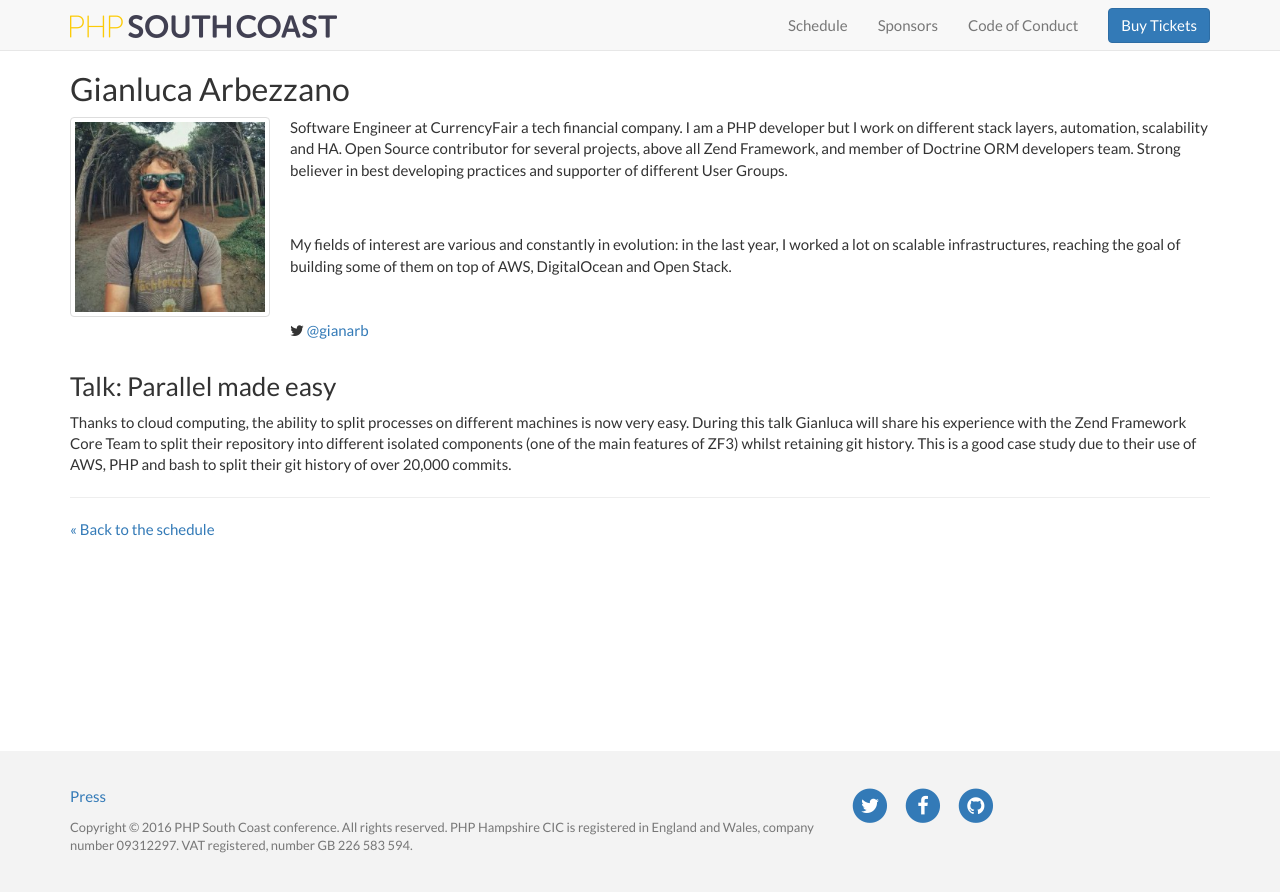
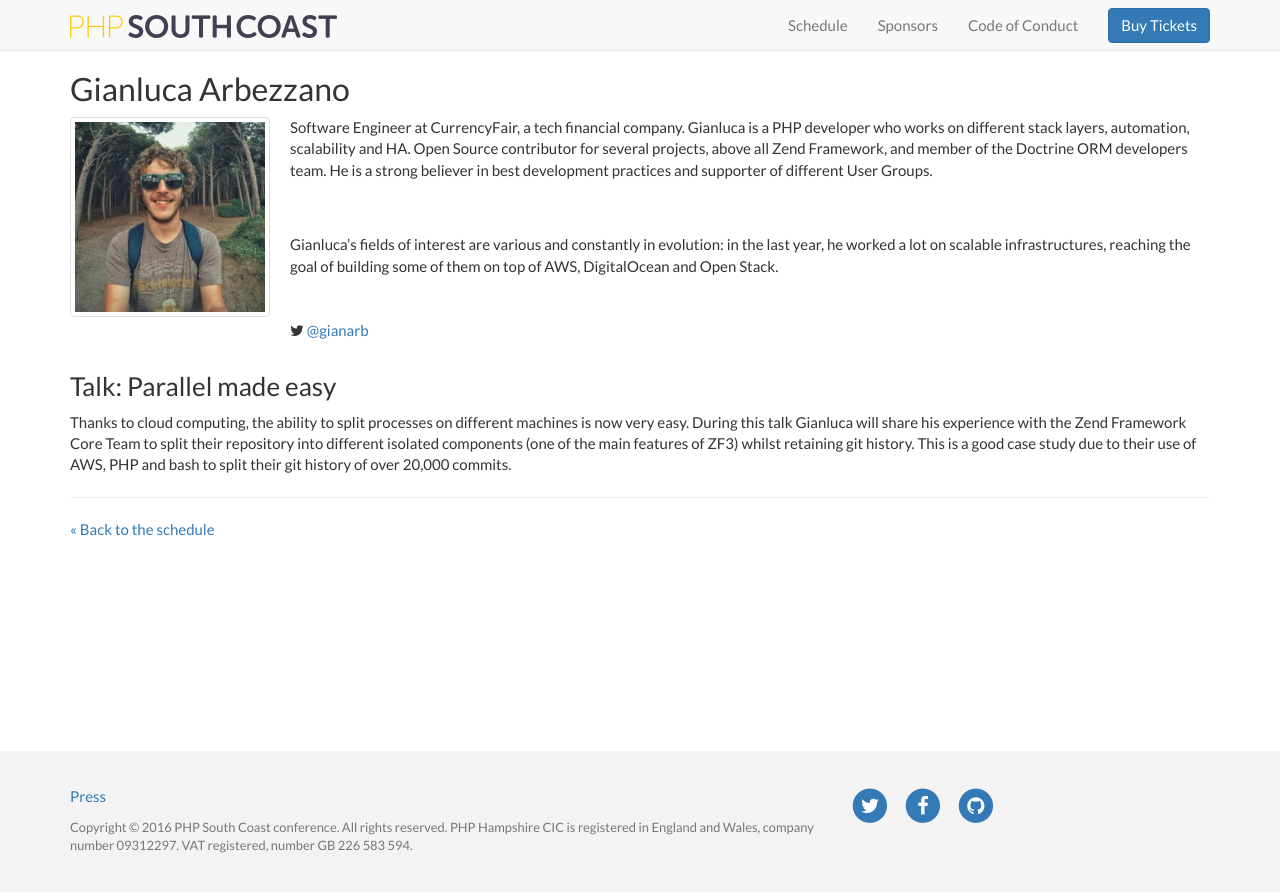
Before and after one commit to phphants/php-south-coast-2016, a Jekyll site: the page built from speakers/gianluca-arbezzano.html, in a window 1280 px wide. Shown: the top 892 px of the page. Built offline with Jekyll 4.4.1, drawn with Linux system fonts in a browser that asks for light colours.

Commit message:
Make all abstracts/bios third person

```diff
--- a/_data/speakers.yml
+++ b/_data/speakers.yml
@@ -14,9 +14,9 @@
   avatar: arbezzano.jpg
   twitter: gianarb
   bio: |
-    Software Engineer at CurrencyFair a tech financial company. I am a PHP developer but I work on different stack layers, automation, scalability and HA. Open Source contributor for several projects, above all Zend Framework, and member of Doctrine ORM developers team. Strong believer in best developing practices and supporter of different User Groups.
+    Software Engineer at CurrencyFair, a tech financial company. Gianluca is a PHP developer who works on different stack layers, automation, scalability and HA. Open Source contributor for several projects, above all Zend Framework, and member of the Doctrine ORM developers team. He is a strong believer in best development practices and supporter of different User Groups.
 
-    My fields of interest are various and constantly in evolution: in the last year, I worked a lot on scalable infrastructures, reaching the goal of building some of them on top of AWS, DigitalOcean and Open Stack.
+    Gianluca's fields of interest are various and constantly in evolution: in the last year, he worked a lot on scalable infrastructures, reaching the goal of building some of them on top of AWS, DigitalOcean and Open Stack.
   talks:
     - title: Parallel made easy
       abstract: |
@@ -51,7 +51,7 @@
         When working with arrays in PHP, three of the most useful functions available to us are arraymap(), arrayfilter() and array_reduce(), which allow us to walk an array and manipulate the value of array elements, select a subset of values from an array, or reduce an array to a single value; all using a callback function to determine exactly what logic should be applied. The use of the callback makes them extremely flexible, and these functions can be particularly powerful, especially when combined (or chained) together.
          However, these functions only work with standard PHP arrays; so if we are using Generators as a data source instead of an array, then we can't take advantage of the functionality that they provide. Fortunately, it's very easy to emulate that functionality and apply it to Generators (and also to other Traversable objects like SPL Iterators), giving us access to all of the flexibility and power that mapping, filtering and reducing can offer, and with all the benefits that Generators can offer our code.
 
-        So how do we go about implementing filter(), map() and reduce() functions for our Generators? How do we use those functions in our applications? I'll be answering those two questions, and explaining how I keep track of my cats armed only with a GPS Tracker and, PHP Generators, and filter/map/reduce.
+        So how do we go about implementing filter(), map() and reduce() functions for our Generators? How do we use those functions in our applications? Mark will be answering those two questions, and explaining how he keeps track of his cats armed only with a GPS Tracker, PHP Generators, and filter/map/reduce.
 
 davies:
   name: Oliver Davies
@@ -64,7 +64,7 @@
       abstract: |
         [Drupal 8](https://www.drupal.org/8) was (finally) released on November 19th 2015, after almost 4 years of work and code commits by over 3,200 different contributors. Whilst it's pretty much the same as the Drupal that we know and, hopefully, love, a lot has changed behind the scenes and under the hood!
 
-        In this talk, I'll highlight some of the new features and improvements in Drupal 8, and discuss some of the benefits to Drupal site builders, themers, and module developers. I'll also talk about some of the non-technical changes and the cultural shift from "not invented here" to "proudly found elsewhere", and how we are rejoining the PHP herd.
+        In this talk, Oliver will highlight some of the new features and improvements in Drupal 8, and discuss some of the benefits to Drupal site builders, themers, and module developers. Oliver will also talk about some of the non-technical changes and the cultural shift from "not invented here" to "proudly found elsewhere", and how we are rejoining the PHP herd.
 
 ferrara:
   name: Anthony Ferrara
@@ -115,7 +115,7 @@
   talks:
     - title: HTTP/2.0 101 Introduction
       abstract:  |
-        After 16 years a new version of the HTTP protocol has now been finalized and wide support in browsers and web servers is coming quickly. In this talk I'll explain how HTTP and browsers work in general and what you currently have to do to make your application as fast as possible. Based on this I'll show what HTTP/2.0 is all about, what it changes and how it can help your application's performance.
+        After 16 years a new version of the HTTP protocol has now been finalized and wide support in browsers and web servers is coming quickly. In this talk Bastian will explain how HTTP and browsers work in general and what you currently have to do to make your application as fast as possible. Based on this he will show what HTTP/2.0 is all about, what it changes and how it can help your application's performance.
 
 hulbert:
   name: Dave Hulbert
@@ -139,7 +139,7 @@
   talks:
     - title: Extended in 30 Minutes or Less, or Your Money Back
       abstract: |
-        Language runtimes do their best to meet all your development needs, but sometimes there's some random C library you need access to from a higher level language, and it's just not there.  Learning PHP's zvals and HashTables, and its score of macros and pointers can be intimidating and off-putting.  I'll show that there's a better way:  HHVM extensions require little more experience than a firm knowledge of PHP, and a willingness to break things.  By the end of this presentation, we'll have live-coded a real-world extension wrapping a real-world library, and you'll be able to as well.
+        Language runtimes do their best to meet all your development needs, but sometimes there's some random C library you need access to from a higher level language, and it's just not there.  Learning PHP's zvals and HashTables, and its score of macros and pointers can be intimidating and off-putting.  Sara will show that there's a better way:  HHVM extensions require little more experience than a firm knowledge of PHP, and a willingness to break things.  By the end of this presentation, we'll have live-coded a real-world extension wrapping a real-world library, and you'll be able to as well.
 
         * Offer of money back is satirical in nature and does not guarantee actual refund for any purposes. :)
 
@@ -197,7 +197,7 @@
       abstract: |
         So, you do code reviews, and that's great. But there's always more that you can check during the review. More places you can check for any potential bugs or problems before deployment, before you find yourself with technical debt. Or worse: unforeseen downtime.
 
-        In this talk I will be going through the things that you should be checking to ensure confidence for developers, project owners and stakeholders. We'll be looking at documentation, commit messages, and common code problems, with examples and tips along the way.
+        In this talk Clair will be going through the things that you should be checking to ensure confidence for developers, project owners and stakeholders. We'll be looking at documentation, commit messages, and common code problems, with examples and tips along the way.
 
 sherry:
   name: Chris Sherry
@@ -210,6 +210,6 @@
   talks:
     - title: WordPress for the modern PHP developer
       abstract: |
-        I have a love-hate relationship with WordPress, but whether you like it or not, it powers 23% of the Internet. Many of these projects have outgrown their humble beginnings as blogs or websites and are now highly customised web applications. However the modern tools we use as PHP developers can be tricky to utilise with the popular blogging platform.
+        Chris has a love-hate relationship with WordPress, but whether you like it or not, it powers 23% of the Internet. Many of these projects have outgrown their humble beginnings as blogs or websites and are now highly customised web applications. However the modern tools we use as PHP developers can be tricky to utilise with the popular blogging platform.
 
         This technical talk will guide you through how to make the use of Git, Composer, and other tools familiar to PHP developers within your WordPress install - and help you take back control of your themes, plug-ins, database and environments in a growing application.
```
